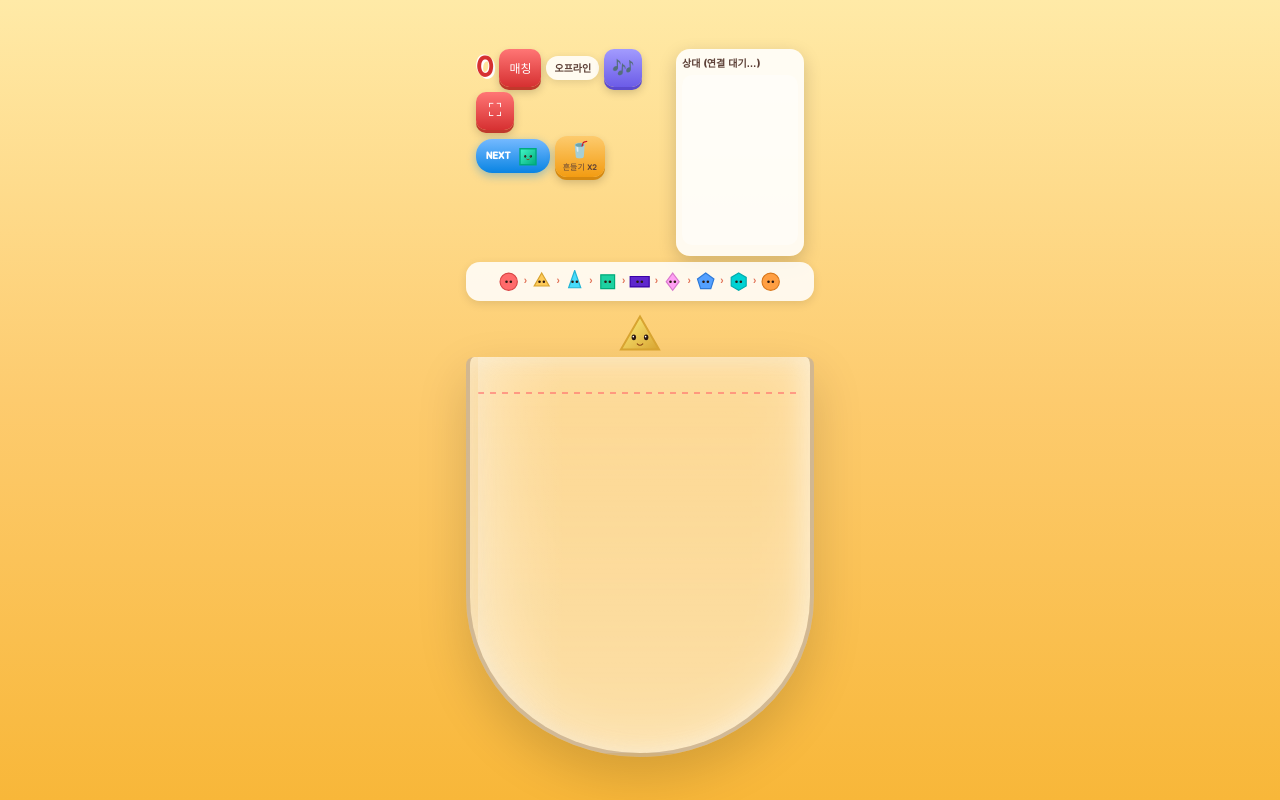
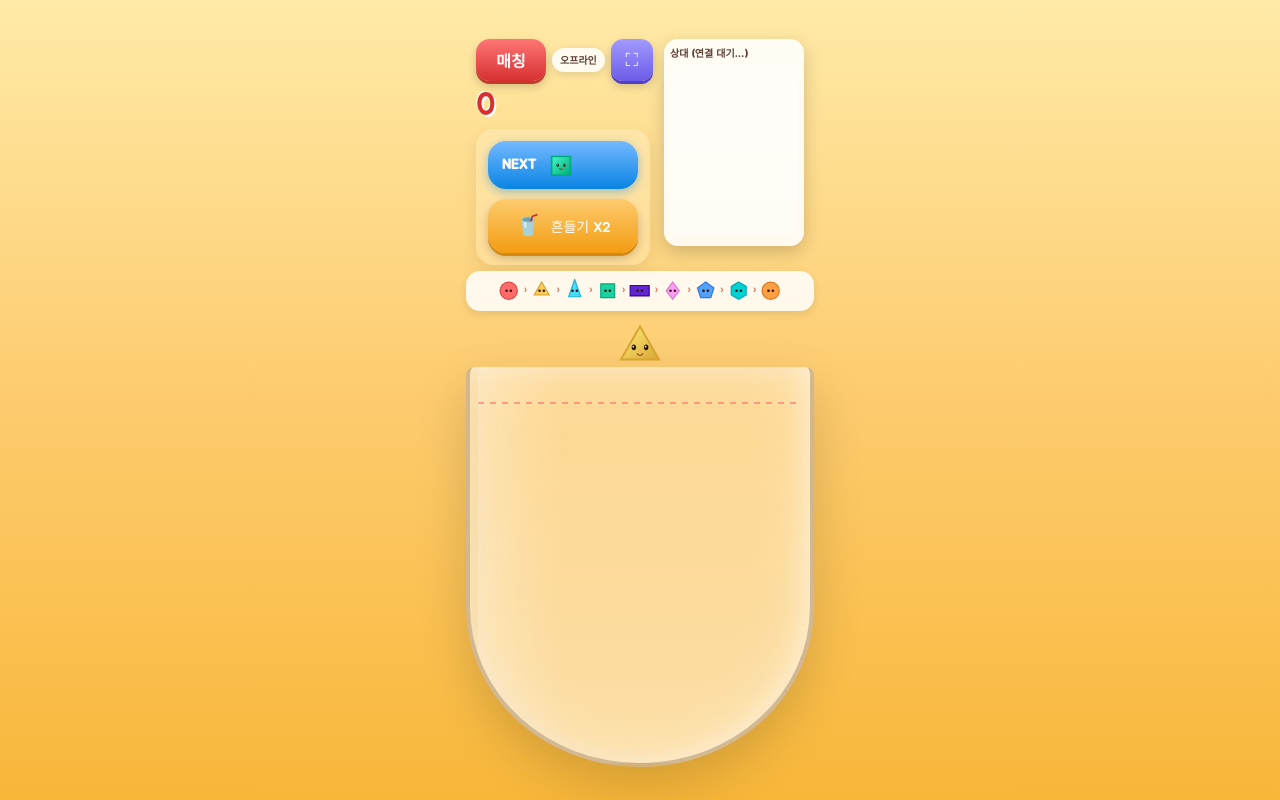
Before and after one commit to Langret100/test-suika, a plain HTML site: page index.html in a window 1280 px wide. Drawn offline with nearby package versions, Linux system fonts and the light colour scheme; no server answers.

Commit message:
Add files via upload

```diff
--- a/index.html
+++ b/index.html
@@ -4,7 +4,6 @@
     <meta charset="UTF-8">
     <meta name="viewport" content="width=device-width, initial-scale=1.0, maximum-scale=1.0, user-scalable=no">
     <title>도형 합치기 게임</title>
-    <link rel="icon" href="favicon.ico">
     <style>
         @import url('https://fonts.googleapis.com/css2?family=Jua&display=swap');
 
@@ -52,40 +51,6 @@
             flex-shrink: 0;
         }
 
-
-
-        /* --- Top UI layout (mobile tidy) --- */
-        .top-ui{
-            display: flex;
-            justify-content: space-between;
-            align-items: flex-start;
-            gap: 8px;
-            padding: 6px 10px;
-            flex-shrink: 0;
-        }
-        .top-left{
-            flex: 1;
-            min-width: 0;
-            display: flex;
-            flex-direction: column;
-            gap: 6px;
-        }
-        .top-row{
-            display: flex;
-            align-items: center;
-            gap: 5px;
-            flex-wrap: wrap;
-        }
-        .top-row.main{
-            justify-content: flex-start;
-        }
-        .top-row.sub{
-            justify-content: flex-start;
-        }
-        .top-ui .score{
-            font-size: 30px;
-            line-height: 1;
-        }
         .score-section {
             text-align: center;
         }
@@ -450,13 +415,15 @@
             font-size: 12px;
         }
         .opp-panel{
+            position: absolute;
+            right: 10px;
+            top: 10px;
             width: 128px;
             padding: 6px;
             border-radius: 14px;
             background: rgba(255,255,255,0.88);
             box-shadow: 0 6px 18px rgba(0,0,0,0.18);
             pointer-events: none;
-            flex-shrink: 0;
         }
         .opp-title{
             font-size: 10px;
@@ -472,37 +439,153 @@
             background: rgba(255,255,255,0.35);
         }
 
+/* ===== Custom layout: match the provided screenshot (top-left stack + right opponent panel) ===== */
+.header.header-layout{
+    align-items: flex-start;
+    gap: 14px;
+}
+.header-left{
+    flex: 1 1 auto;
+    min-width: 0;
+    display: flex;
+    flex-direction: column;
+    align-items: flex-start;
+    gap: 8px;
+}
+.header-right{
+    flex: 0 0 auto;
+}
+
+.controls-row{
+    display: flex;
+    align-items: center;
+    gap: 6px;
+    flex-wrap: nowrap;
+}
+
+/* 매칭 버튼: 빨강(기본 .btn) + 텍스트 버튼 형태 */
+.match-btn{
+    width: auto;
+    min-width: 70px;
+    padding: 0 14px;
+    height: 42px;
+    border-radius: 14px;
+    font-size: 16px;
+    font-weight: 800;
+}
+
+/* 전체화면 버튼: 보라 */
+.full-btn{
+    width: 42px;
+    height: 42px;
+    border-radius: 12px;
+    background: linear-gradient(180deg, #A29BFE 0%, #6C5CE7 100%) !important;
+    box-shadow: 0 3px 0 #4E3FCF, 0 5px 10px rgba(0,0,0,0.2) !important;
+}
+.full-btn:active{
+    box-shadow: 0 1px 0 #4E3FCF !important;
+}
+
+/* 음악 버튼은 숨김(기능 호환용 DOM만 유지) */
+.music-btn{ display: none !important; }
+
+.score-section{ text-align: left; }
+.score{ line-height: 1; }
+
+/* NEXT + 흔들기 패널 */
+.control-panel{
+    width: 100%;
+    max-width: 240px;
+    padding: 12px;
+    border-radius: 18px;
+    background: rgba(255,255,255,0.18);
+    box-shadow: 0 6px 18px rgba(0,0,0,0.08);
+}
+
+.next-preview-large{
+    padding: 10px 14px;
+    border-radius: 18px;
+    font-size: 14px;
+    gap: 10px;
+    min-height: 44px;
+}
+.next-preview-large .next-shape-container{
+    width: 28px;
+    height: 28px;
+}
+
+.shake-btn-large{
+    margin-top: 10px;
+    width: 100%;
+    min-height: 54px;
+    flex-direction: row;
+    justify-content: center;
+    gap: 10px;
+    padding: 10px 14px;
+    border-radius: 18px;
+}
+.shake-btn-large .cup-icon{ font-size: 20px; }
+.shake-btn-large .shake-text{ font-size: 14px; color: #fff; }
+
+/* 상대 패널: 게임 컵과 겹치지 않게 헤더 우측에 배치 */
+.header-right .opp-panel{
+    position: relative !important;
+    right: auto !important;
+    top: auto !important;
+    width: 140px;
+}
+
+@media (max-width: 420px){
+    .header.header-layout{ flex-wrap: nowrap; }
+    .header-right .opp-panel{ width: 132px; }
+    .control-panel{ max-width: 210px; }
+    .match-btn{ min-width: 62px; padding: 0 12px; }
+}
+
+@media (max-width: 360px){
+    .header.header-layout{ flex-wrap: wrap; }
+    .header-right{ width: 100%; }
+}
+
     </style>
 </head>
 <body>
     <div class="game-container" id="game-container">
-                <div class="top-ui">
-            <div class="top-left">
-                <div class="top-row main">
+
+<div class="header header-layout">
+    <div class="header-left">
+        <div class="controls-row">
+            <button class="btn net-btn match-btn" id="match-btn" title="온라인 매칭">매칭</button>
+            <div class="net-pill" id="net-status">오프라인</div>
+            <button class="btn full-btn" id="fullscreen-btn" title="전체화면">⛶</button>
+            <!-- 음악 버튼은 기능 호환을 위해 DOM에 남기되 화면에서는 숨김 -->
+            <button class="btn music-btn" id="music-btn" title="음악" aria-hidden="true">🎶</button>
+        </div>
+
+        <div class="score-section">
             <div class="score" id="score">0</div>
-                    <button class="btn net-btn" id="match-btn" title="온라인 매칭">매칭</button>
-                    <div class="net-pill" id="net-status">오프라인</div>
-                    <button class="btn music-btn" id="music-btn" title="음악">🎶</button>
-                    <button class="btn" id="fullscreen-btn" title="전체화면">⛶</button>
         </div>
-                <div class="top-row sub">
-                    <div class="next-preview">
+
+        <div class="control-panel">
+            <div class="next-preview next-preview-large">
                 <span>NEXT</span>
                 <div class="next-shape-container" id="next-shape"></div>
             </div>
-                    <button class="shake-btn" id="shake-btn" title="흔들기">
+
+            <button class="shake-btn shake-btn-large" id="shake-btn" title="흔들기">
                 <span class="cup-icon">🥤</span>
                 <span class="shake-text">흔들기 <span id="shake-count">X2</span></span>
             </button>
         </div>
     </div>
 
+    <div class="header-right">
         <div class="opp-panel" id="opp-panel">
             <div class="opp-title" id="opp-title">상대 (연결 대기…)</div>
             <canvas id="opp-canvas" width="120" height="170"></canvas>
         </div>
     </div>
-
+</div>
         <div class="shape-progression" id="shape-progression"></div>
 
         <div class="game-area-wrapper">
@@ -515,6 +598,7 @@
                 <div class="danger-line"></div>
                 <div class="overflow-warning" id="overflow-warning">⚠️ 넘친다!</div>
                 <canvas id="game-canvas"></canvas>
+
                 <div class="game-over-overlay" id="game-over">
                     <div class="game-over-text">게임 오버!</div>
                     <div style="color: #fff; font-size: 22px; margin-bottom: 12px;">
@@ -1368,6 +1452,8 @@
 
         document.addEventListener('DOMContentLoaded', () => {
             const game = new ShapeGame();
+            // 시작 시 음악을 먼저 재생 시도(브라우저 정책으로 막히면 첫 클릭/터치에서 자동 재생)
+            try { game.sound.init(); game.sound.startMusic(); game.soundInitialized = true; } catch(e) {}
             window.__shapeGame = game;
             window.dispatchEvent(new CustomEvent('shapeGameReady', { detail: { game } }));
         });
```
Lines whose indentation alone changed are shown as unchanged.
